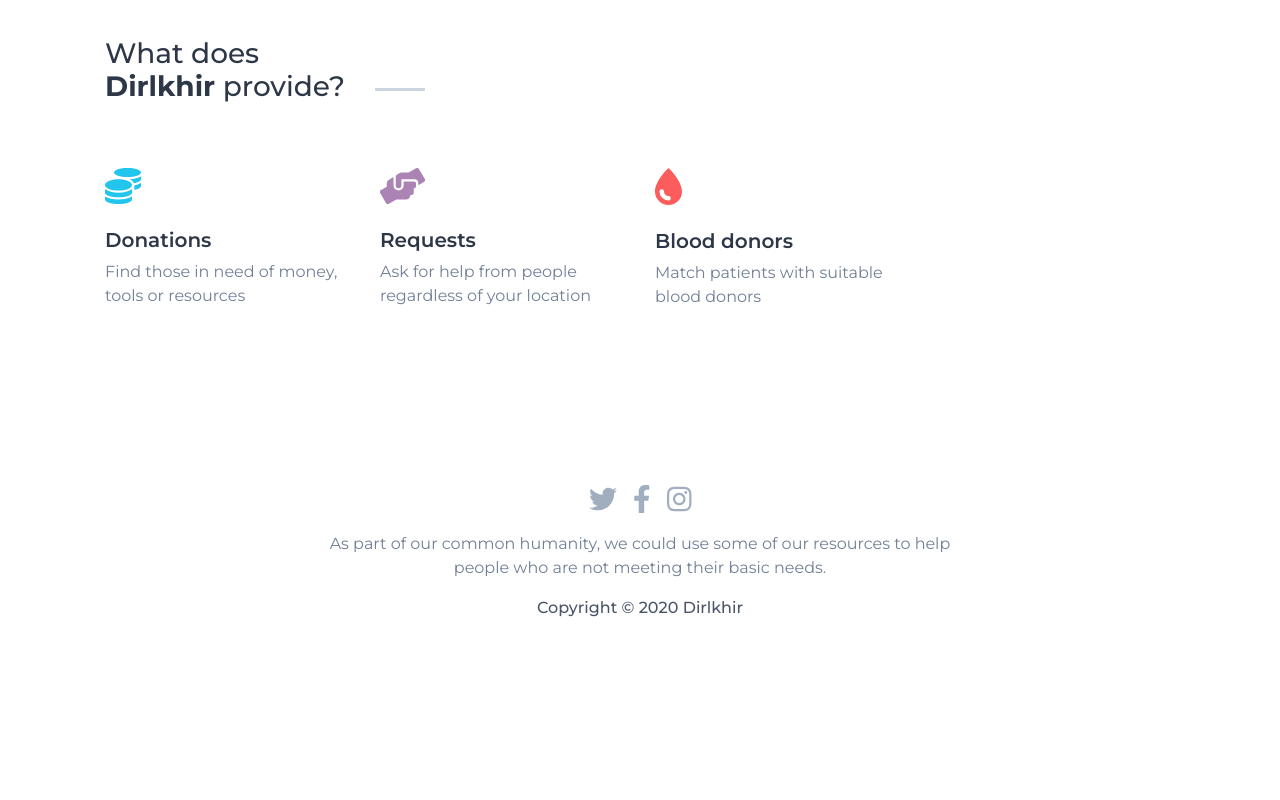
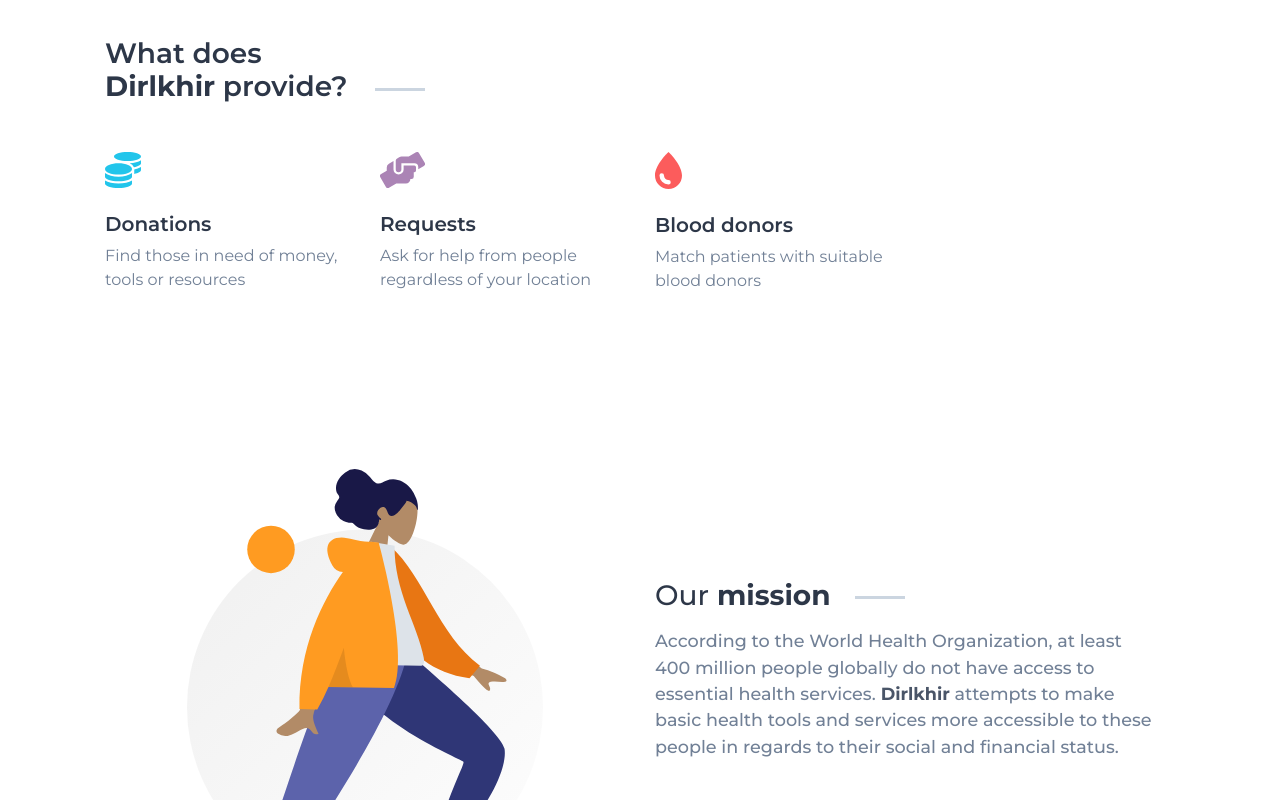
Before and after one commit to AchrafHamrit/dirlkhir, a React (Create React App) app: page / in a window 1280 px wide. Shown: the part 760-1560 px from the top of the page. Before the commit the page ends 1426 px from the top, so only its background shows below. Built offline with nearby package versions, Linux system fonts and the light colour scheme; the HTML template or start-up script is replaced by a standard one.

Commit message:
HomePage v2 / Fix some errors

```diff
--- a/src/components/layout/Footer/index.js
+++ b/src/components/layout/Footer/index.js
@@ -1,11 +1,7 @@
 import React from 'react';
 
 import { FontAwesomeIcon } from '@fortawesome/react-fontawesome';
-import {
-  faFacebookF,
-  faInstagram,
-  faTwitter,
-} from '@fortawesome/free-brands-svg-icons';
+import { faGithub } from '@fortawesome/free-brands-svg-icons';
 
 import useStyles from './footer-jss';
 
@@ -18,17 +14,15 @@ const Footer = () => {
         <div className='row'>
           <div className='col text-center'>
             <div className='social'>
-              <a href='#!' className='mr-3'>
-                <FontAwesomeIcon className='icon' icon={faTwitter} />
-              </a>
-              <a href='#!' className='mr-3'>
-                <FontAwesomeIcon className='icon' icon={faFacebookF} />
-              </a>
-              <a href='#!'>
-                <FontAwesomeIcon className='icon' icon={faInstagram} />
+              <a
+                href='https://github.com/AchrafHamrit/dirlkhir'
+                target='_blank'
+                rel='noopener noreferrer'
+                className='mr-3'
+              >
+                <FontAwesomeIcon className='icon' icon={faGithub} />
               </a>
             </div>
-
             <div className='message mt-3 mx-auto'>
               <p>
                 As part of our common humanity, we could use some of our
--- a/src/components/pages/Home/home-jss.js
+++ b/src/components/pages/Home/home-jss.js
@@ -11,11 +11,13 @@ const useStyles = createUseStyles({
       fontSize: '3rem',
       maxWidth: '450px',
     },
+
     '@media screen and (max-width: 576px)': {
       '& h1.title': {
         fontSize: '2rem',
       },
     },
+
     '& .paragraph': {
       color: colors['text-gray-600'],
       fontWeight: '500',
@@ -32,21 +34,8 @@ const useStyles = createUseStyles({
       fontWeight: '500',
       maxWidth: '250px',
       position: 'relative',
-      '& .brand': {
+      '& .bold': {
         fontWeight: '700',
-      },
-    },
-    '@media screen and (min-width: 575.98px)': {
-      '& h3.title': {
-        '&:after': {
-          content: '""',
-          position: 'absolute',
-          bottom: 13,
-          right: -70,
-          width: '50px',
-          display: 'inline',
-          borderTop: `3px solid ${colors['text-gray-400']}`,
-        },
       },
     },
 
@@ -61,6 +50,41 @@ const useStyles = createUseStyles({
         maxWidth: '300px',
       },
     },
+
+    '& .our-mission': {
+      '& .paragraph': {
+        fontSize: '1.1rem',
+      },
+    },
+
+    '@media screen and (min-width: 992px)': {
+      '& h3.title': {
+        '&:after': {
+          content: '""',
+          position: 'absolute',
+          bottom: 13,
+          width: '50px',
+          display: 'inline',
+          borderTop: `3px solid ${colors['text-gray-400']}`,
+        },
+      },
+
+      '& .features': {
+        '& h3.title': {
+          '&:after': {
+            right: -70,
+          },
+        },
+      },
+
+      '& .our-mission': {
+        '& h3.title': {
+          '&:after': {
+            right: 0,
+          },
+        },
+      },
+    },
   },
 });
 
--- a/src/components/pages/Home/index.js
+++ b/src/components/pages/Home/index.js
@@ -6,6 +6,7 @@ import { WEBSITE_NAME } from '../../../utils/websiteData';
 
 // Images
 import Home01 from '../../../images/home-01.svg';
+import Home02 from '../../../images/home-02.svg';
 import DonationsIcon from '../../../images/donations-icon.svg';
 import RequestsIcon from '../../../images/requests-icon.svg';
 import BloodIcon from '../../../images/blood-icon.svg';
@@ -36,15 +37,16 @@ const Home = () => {
           </div>
         </div>
 
-        <div className='row pt-5'>
+        <div className='features py-5'>
+          <div className='row'>
             <div className='col-12 col-lg-6 text-center text-lg-left'>
-            <h3 className='title mb-3 mx-auto mx-lg-0 '>
-              What does <span className='brand'>Dirlkhir</span> provide?
+              <h3 className='title mb-5 mx-auto mx-lg-0 '>
+                What does <span className='bold'>Dirlkhir</span> provide?
               </h3>
             </div>
           </div>
 
-        <div className='features row py-5 text-center text-lg-left'>
+          <div className='row text-center text-lg-left'>
             <div className='col-12 col-lg-3'>
               <div>
                 <img
@@ -73,10 +75,41 @@ const Home = () => {
             </div>
             <div className='col-12 col-lg-3'>
               <div>
-              <img className='img img-fluid mb-3' src={BloodIcon} alt='Home' />
-              <h5 className='title mb-2 mt-2 mx-auto mx-lg-0'>Blood donors</h5>
+                <img
+                  className='img img-fluid mb-3'
+                  src={BloodIcon}
+                  alt='Home'
+                />
+                <h5 className='title mb-2 mt-2 mx-auto mx-lg-0'>
+                  Blood donors
+                </h5>
                 <p className='description mb-5 mx-auto mx-lg-0'>
                   Match patients with suitable blood donors
+                </p>
+              </div>
+            </div>
+          </div>
+        </div>
+
+        <div className='our-mission py-5'>
+          <div className='row align-items-center'>
+            <div className='col-12 col-lg-6 text-center'>
+              <h3 className=''>
+                <img className='img img-fluid' src={Home02} alt='Home2' />
+              </h3>
+            </div>
+
+            <div className='col-12 col-lg-6 text-center text-lg-left'>
+              <h3 className='title mb-3 mt-4 mt-lg-0 mx-auto mx-lg-0 '>
+                Our<span className='bold'> mission</span>
+              </h3>
+
+              <p className='paragraph mx-auto mx-lg-0 mt-3'>
+                According to the World Health Organization, at least 400 million
+                people globally do not have access to essential health services.
+                <span> Dirlkhir</span> attempts to make basic health tools and
+                services more accessible to these people in regards to their
+                social and financial status.
               </p>
             </div>
           </div>
--- a/src/components/pages/Profile/index.js
+++ b/src/components/pages/Profile/index.js
@@ -172,8 +172,6 @@ const Profile = (props) => {
       is_phone_hidden,
       is_sharing_blood,
     });
-
-    if (error) window.location.reload(false);
   };
 
   const onSubmitPassword = (e) => {
--- a/src/components/pages/posts/pending/PendingPosts.js
+++ b/src/components/pages/posts/pending/PendingPosts.js
@@ -10,7 +10,9 @@ import {
   getPendingPosts,
   approvePost,
   declinePost,
+  clearErrors,
 } from '../../../../redux/actions/postActions';
+import { setAlert } from '../../../../redux/actions/alertActions';
 
 // Utils
 import { WEBSITE_NAME } from '../../../../utils/websiteData';
@@ -27,9 +29,12 @@ const PendingPosts = (props) => {
   const {
     pending_posts,
     loading_pending,
+    error,
     getPendingPosts,
     approvePost,
     declinePost,
+    clearErrors,
+    setAlert,
   } = props;
 
   useEffect(() => {
@@ -37,6 +42,15 @@ const PendingPosts = (props) => {
 
     //eslint-disable-next-line
   }, []);
+
+  useEffect(() => {
+    if (error) {
+      setAlert(error);
+      clearErrors();
+    }
+
+    //eslint-disable-next-line
+  }, [error]);
 
   const approvePostHandle = async (id) => {
     await approvePost(id);
@@ -107,12 +121,15 @@ const PendingPosts = (props) => {
 const mapSateToProps = (state) => ({
   pending_posts: state.posts.pending_posts,
   loading_pending: state.posts.loading_pending,
+  error: state.posts.error,
 });
 
 export default connect(mapSateToProps, {
   getPendingPosts,
   approvePost,
   declinePost,
+  clearErrors,
+  setAlert,
 })(PendingPosts);
 
 const PendingPostItem = (props) => {
--- a/src/redux/actions/api.js
+++ b/src/redux/actions/api.js
@@ -1 +1,2 @@
-export const URL = 'http://localhost:4000/rest';
+// export const URL = 'http://localhost:4000/rest';
+export const URL = 'https://dirlkhir-backend.herokuapp.com/rest';
--- a/src/redux/actions/authActions.js
+++ b/src/redux/actions/authActions.js
@@ -167,7 +167,7 @@ export const updateProfile = (formData) => async (dispatch) => {
     console.log(error);
     dispatch({
       type: PROFILE_ERROR,
-      payload: error.response?.msg,
+      payload: error.response?.data?.msg,
     });
   }
 };
@@ -190,7 +190,7 @@ export const updatePassword = (formData) => async (dispatch) => {
     console.log(error);
     dispatch({
       type: PROFILE_ERROR,
-      payload: error.response?.msg,
+      payload: error.response?.data?.msg,
     });
   }
 };
--- a/src/redux/actions/bloodActions.js
+++ b/src/redux/actions/bloodActions.js
@@ -26,7 +26,7 @@ export const getBloodDonors = (wilaya, blood_type) => async (dispatch) => {
     console.log(error);
     dispatch({
       type: BLOOD_DONORS_ERROR,
-      payload: error.response?.msg,
+      payload: error.response?.data?.msg,
     });
   }
 };
--- a/src/redux/actions/locationActions.js
+++ b/src/redux/actions/locationActions.js
@@ -27,7 +27,7 @@ export const getStates = () => async (dispatch) => {
     console.log(error);
     dispatch({
       type: LOCATION_ERROR,
-      payload: error.response?.msg,
+      payload: error.response?.data?.msg,
     });
   }
 };
@@ -47,7 +47,7 @@ export const getStateCities = (stateId) => async (dispatch) => {
     console.log(error);
     dispatch({
       type: LOCATION_ERROR,
-      payload: error.response?.msg,
+      payload: error.response?.data?.msg,
     });
   }
 };
--- a/src/redux/actions/messageActions.js
+++ b/src/redux/actions/messageActions.js
@@ -28,7 +28,7 @@ export const getUserPhone = (id) => async (dispatch) => {
     console.log(error);
     dispatch({
       type: GET_PHONE_ERROR,
-      payload: error.response?.msg,
+      payload: error.response?.data?.msg,
     });
   }
 };
@@ -44,7 +44,7 @@ export const getConversations = () => async (dispatch) => {
     console.log(error);
     dispatch({
       type: MESSAGE_ERROR,
-      payload: error.response?.msg,
+      payload: error.response?.data?.msg,
     });
   }
 };
@@ -60,7 +60,7 @@ export const getConversationById = (id) => async (dispatch) => {
     console.log(error);
     dispatch({
       type: MESSAGE_ERROR,
-      payload: error.response?.msg || 'Error',
+      payload: error.response?.data?.msg || 'Error',
     });
   }
 };
@@ -82,7 +82,7 @@ export const sendMessage = (formData) => async (dispatch) => {
     console.log(error);
     dispatch({
       type: SEND_MESSAGE_ERROR,
-      payload: error.response?.msg,
+      payload: error.response?.data?.msg,
     });
   }
 };
```
Also changed, not shown: src/redux/actions/postActions.js (+12 -12 lines), src/images/home-02.svg (added). Lines whose indentation alone changed are shown as unchanged.
